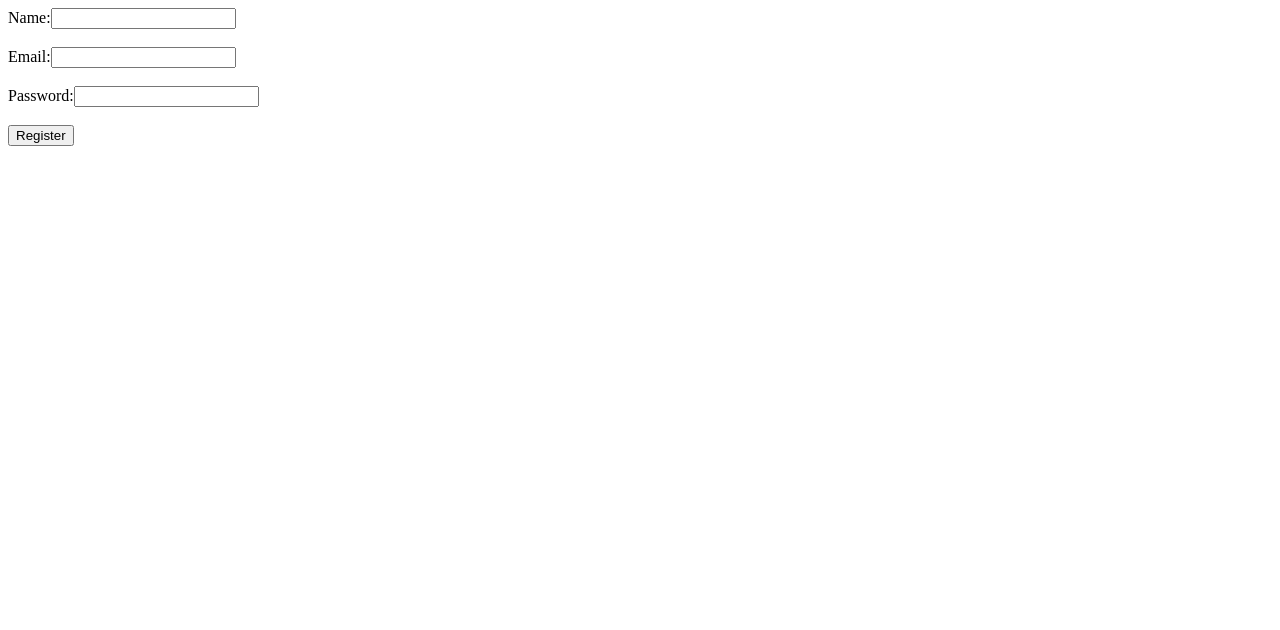
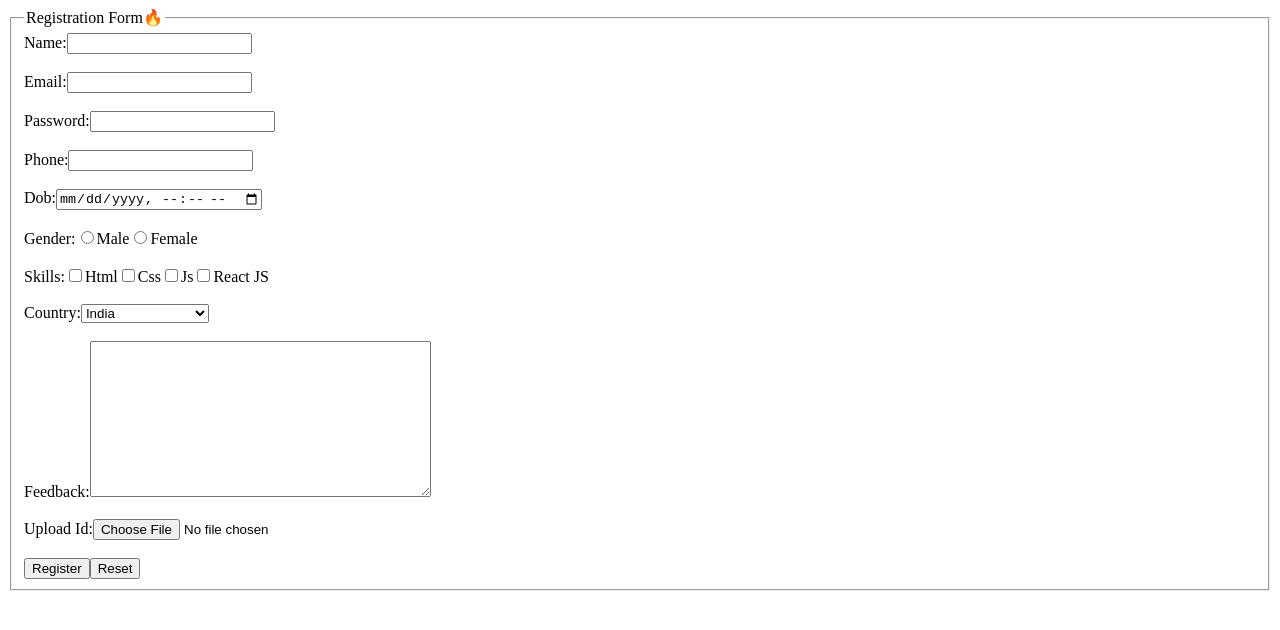
Before and after one commit to rahulsan-22/React-Tutorial-M2, a React (Vite) app: page / in a window 1280 px wide. Shown: the top 630 px of the page. Built offline with nearby package versions, Linux system fonts and the light colour scheme.

Commit message:
Single HandleChange

```diff
--- a/src/Forms/Controlled.jsx
+++ b/src/Forms/Controlled.jsx
@@ -15,44 +15,142 @@
 // }
 // export default Controlled
 
+
+
 //!Example 2
-import { useState } from 'react'
+// import { useState } from 'react'
+
+// const Controlled = () => {
+//   let [name,setName]=useState("")
+//   let [email,setEmail]=useState("")
+//   let [password,setPassword]=useState("")
+
+//   let handleNameChange=(e)=>{
+//     setName(e.target.value)
+//   }
+//   let handleEmailChange=(e)=>{
+//     setEmail(e.target.value)
+//   }
+//   let handlePasswordChange=(e)=>{
+//     setPassword(e.target.value)
+//   }
+//   let handleSubmit = (e)=>{
+//      e.preventDefault()
+//      let details={
+//       name,email,password
+//      }
+//      console.log(details)
+//   }
+//   return (
+//     <form onSubmit={handleSubmit}>
+//       <label htmlFor="name">Name:</label>
+//       <input type="text" id='name' value={name} onChange={handleNameChange}/>
+//       <br /><br />
+//       <label htmlFor="email">Email:</label>
+//       <input type="email" id='email' value={email} onChange={handleEmailChange}/>
+//       <br /><br />
+//       <label htmlFor="password">Password:</label>
+//       <input type="password" id='password' value={password} onChange={handlePasswordChange}/>
+//       <br /><br />
+//       <button type='submit'>Register</button>
+//     </form>
+//   )
+// }
+
+// export default Controlled
+
+//!Example 3
+import React, { useState } from 'react'
 
 const Controlled = () => {
-  let [name,setName]=useState("")
-  let [email,setEmail]=useState("")
-  let [password,setPassword]=useState("")
-
-  let handleNameChange=(e)=>{
-    setName(e.target.value)
+  let [formData, setFormData] = useState({
+    name: "",
+    email: "",
+    password: "",
+    phone: "",
+    dob: "",
+    gender: "",
+    skills: [],
+    country: "",
+    feedback: "",
+    photo: ""
+  })
+  let { name, email, password, phone, dob, gender, skills, country, feedback, photo } = formData
+  let handleChange = (e) => {
+    let { name, value, type, checked } = e.target
+    if (type == "checkbox") {
+      let copiedSkills = [...skills]
+      if (checked) {
+        copiedSkills.push(value)
+      } else {
+        copiedSkills = copiedSkills.filter(ele=> ele!==value)
       }
-  let handleEmailChange=(e)=>{
-    setEmail(e.target.value)
+      setFormData({ ...formData, [name]: copiedSkills })
+    } else if (type == "file") {
+      setFormData({ ...formData, [name]: e.target.files[0].name })
+    } else {
+      setFormData({ ...formData, [name]: value })
     }
-  let handlePasswordChange=(e)=>{
-    setPassword(e.target.value)
   }
-  let handleSubmit = (e)=>{
+  let handleSubmit = (e) => {
     e.preventDefault()
-     let details={
-      name,email,password
+    console.log(formData)
   }
-     console.log(details)
-  }
-  return (
+  return <>
     <form onSubmit={handleSubmit}>
+      <fieldset>
+        <legend>Registration Form🔥</legend>
         <label htmlFor="name">Name:</label>
-      <input type="text" id='name' value={name} onChange={handleNameChange}/>
+        <input type="text" name="name" id="name" value={name} onChange={handleChange} />
         <br /><br />
         <label htmlFor="email">Email:</label>
-      <input type="email" id='email' value={email} onChange={handleEmailChange}/>
+        <input type="email" name="email" id="email" value={email} onChange={handleChange} />
         <br /><br />
         <label htmlFor="password">Password:</label>
-      <input type="password" id='password' value={password} onChange={handlePasswordChange}/>
+        <input type="password" name="password" id="password" value={password} onChange={handleChange} />
         <br /><br />
-      <button type='submit'>Register</button>
+        <label htmlFor="phone">Phone:</label>
+        <input type="tel" name="phone" id="phone" value={phone} onChange={handleChange} />
+        <br /><br />
+        <label htmlFor="dob">Dob:</label>
+        <input type="datetime-local" name="dob" id="dob" value={dob} onChange={handleChange} />
+        <br /><br />
+        <label htmlFor="gender">Gender:</label>
+        <input type="radio" name="gender" id="male" value="male" onChange={handleChange} />
+        <label htmlFor="male">Male</label>
+        <input type="radio" name="gender" id="female" value="female" onChange={handleChange} />
+        <label htmlFor="female">Female</label>
+        <br /><br />
+        <label htmlFor="skills">Skills:</label>
+        <input type="checkbox" name="skills" id="html" value="Html" onChange={handleChange} />
+        <label htmlFor="html">Html</label>
+        <input type="checkbox" name="skills" id="css" value="Css " onChange={handleChange} />
+        <label htmlFor="css">Css</label>
+        <input type="checkbox" name="skills" id="js" value="Js" onChange={handleChange} />
+        <label htmlFor="js">Js</label>
+        <input type="checkbox" name="skills" id="react" value="React" onChange={handleChange} />
+        <label htmlFor="react">React JS</label>
+        <br /><br />
+        <label htmlFor="country">Country:</label>
+        <select name="country" id="country" value={country} onChange={handleChange}>
+          <option disabled>--Select Country--</option>
+          <option>India</option>
+          <option>Australia</option>
+          <option>Russia</option>
+          <option>Thailand</option>
+        </select>
+        <br /><br />
+        <label htmlFor="feedback">Feedback:</label>
+        <textarea name="feedback" id="feedback" rows="10" cols="40" value={feedback} onChange={handleChange}></textarea>
+        <br /><br />
+        <label htmlFor="photo">Upload Id:</label>
+        <input type="file" name="photo" id="photo" onChange={handleChange} />
+        <br /><br />
+        <button type="submit">Register</button>
+        <button type="reset">Reset</button>
+      </fieldset>
     </form>
-  )
+  </>
 }
 
 export default Controlled
```
Lines whose indentation alone changed are shown as unchanged.
